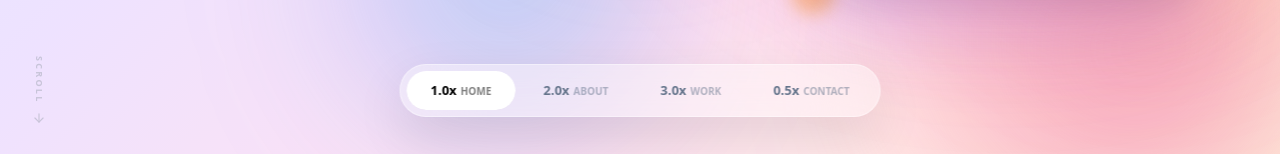
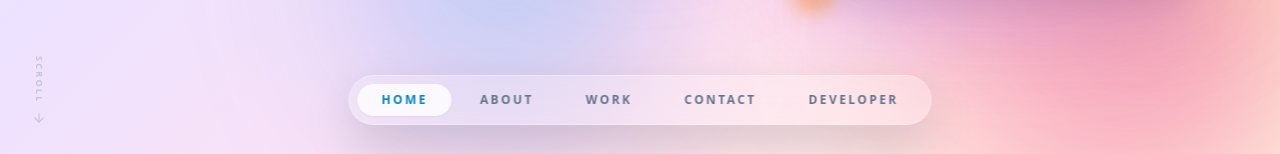
Before and after one commit to shsobur/portfolio-0.3, a React (Vite) app: page / in a window 1280 px wide. Shown: the part 643-797 px from the top of the page. Built offline with nearby package versions, Linux system fonts and the light colour scheme.

Commit message:
Home page design updated

```diff
--- a/src/Components/Navbar/Navbar.jsx
+++ b/src/Components/Navbar/Navbar.jsx
@@ -3,37 +3,32 @@ import { motion } from "framer-motion";
 
 const Navbar = () => {
   const [active, setActive] = useState("Home");
-  const items = ["Home", "About", "Work", "Contact"];
+  const navItems = ["Home", "About", "Work", "Contact", "Developer"];
 
   return (
-    <nav className="fixed bottom-10 left-1/2 -translate-x-1/2 z-[100]">
-      <div className="flex items-center gap-1 p-1.5 bg-white/40 backdrop-blur-2xl border border-white/40 rounded-full shadow-[0_20px_50px_rgba(0,0,0,0.1)]">
-        {items.map((item) => (
+    <nav className="fixed bottom-8 left-1/2 -translate-x-1/2 z-[100] w-fit">
+      <div className="flex items-center gap-1 px-2 py-2 bg-white/20 backdrop-blur-2xl border border-white/30 rounded-full shadow-[0_20px_50px_rgba(0,0,0,0.15)]">
+        {navItems.map((item) => (
           <button
             key={item}
             onClick={() => setActive(item)}
-            className="relative px-6 py-2.5 rounded-full text-[13px] font-semibold transition-all duration-500 overflow-hidden"
+            className="relative px-3.5 py-2.5 sm:px-6 sm:py-2 rounded-full text-[10px] sm:text-xs font-bold uppercase tracking-[0.2em] transition-all duration-300"
           >
             {active === item && (
               <motion.div
-                layoutId="nav-bg"
-                className="absolute inset-0 bg-white shadow-sm rounded-full"
-                transition={{ type: "spring", stiffness: 300, damping: 30 }}
+                layoutId="nav-pill"
+                className="absolute inset-0 bg-white/80 shadow-sm rounded-full"
+                transition={{ type: "spring", stiffness: 350, damping: 30 }}
               />
             )}
             <span
-              className={`relative z-10 ${active === item ? "text-black" : "text-slate-500"}`}
+              className={`relative z-10 transition-colors duration-500 ${
+                active === item
+                  ? "text-sky-600"
+                  : "text-slate-500 hover:text-slate-900"
+              }`}
             >
-              {item === "Home"
-                ? "1.0x"
-                : item === "About"
-                  ? "2.0x"
-                  : item === "Work"
-                    ? "3.0x"
-                    : "0.5x"}
-              <span className="ml-1 opacity-50 uppercase text-[10px]">
-                {item}
-              </span>
+              {item}
             </span>
           </button>
         ))}
```
